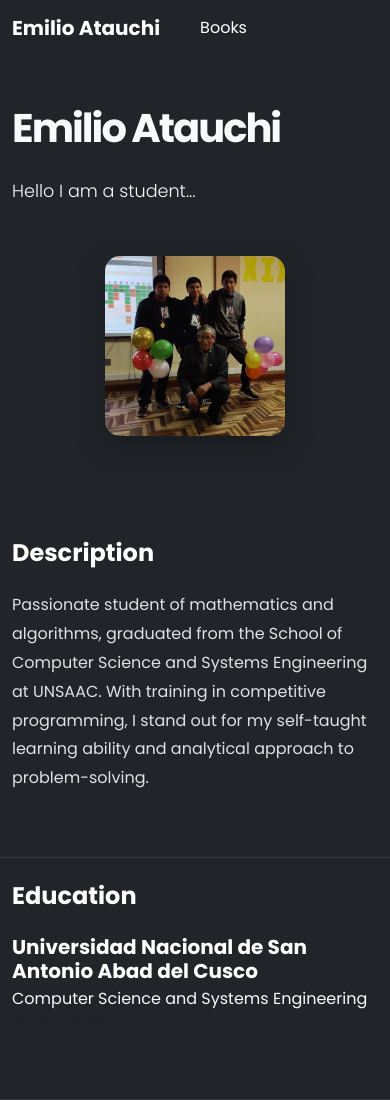
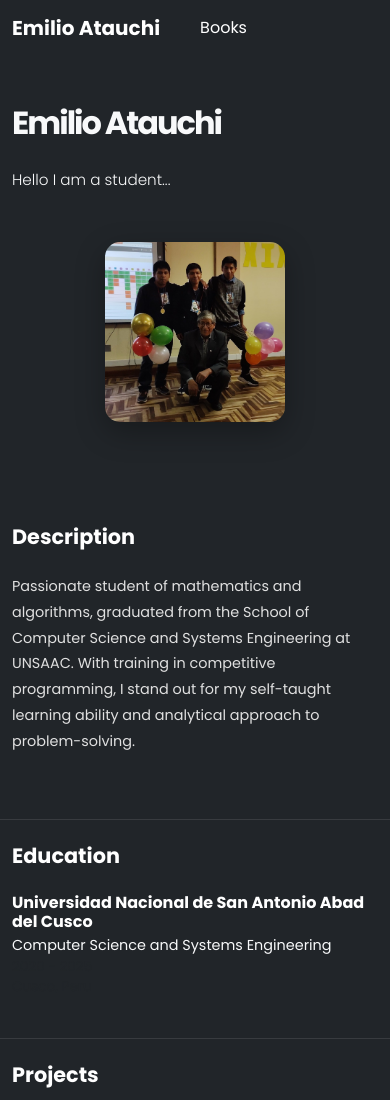
Before and after one commit to FiboNacci-codder/FiboNacci-codder.github.io, a plain HTML site: page index.html in a window 390 px wide. Shown: the top 1100 px of the page. Drawn offline with nearby package versions, Linux system fonts and the light colour scheme.

Commit message:
Update website layout

```diff
--- a/styles.css
+++ b/styles.css
@@ -1,26 +1,26 @@
-/* Import elegant font from Google Fonts */
+/* Importar fuente elegante de Google Fonts */
 @import url('https://fonts.googleapis.com/css2?family=Poppins:wght@300;400;700&display=swap');
 
 body {
   font-family: 'Poppins', sans-serif;
 }
 
-/* Large title in the hero section - REDUCED */
+/* Título grande en la sección hero - MÁS PEQUEÑO */
 .hero-title {
-  font-size: 3rem;
+  font-size: 2.5rem;        /* ANTES: 3rem, AHORA: 2.5rem (40px) */
   font-weight: 700;
   letter-spacing: -2px;
   margin-bottom: 1.5rem;
 }
 
-/* Simpler description - REDUCED */
+/* Descripción más sencilla - MÁS PEQUEÑA */
 .hero-description {
-  font-size: 1.1rem;
+  font-size: 1rem;          /* ANTES: 1.1rem, AHORA: 1rem (16px) */
   font-weight: 300;
   line-height: 1.8;
 }
 
-/* Container for the photo - SMALLER */
+/* Contenedor de la foto - MÁS PEQUEÑO */
 .photo-container-small {
   display: inline-block;
   position: relative;
@@ -31,7 +31,7 @@ body {
   box-shadow: 0 10px 30px rgba(0, 0, 0, 0.3);
 }
 
-/* Photo inside the container */
+/* Foto dentro del contenedor */
 .profile-photo {
   width: 100%;
   height: 100%;
@@ -39,12 +39,12 @@ body {
   transition: transform 0.3s ease;
 }
 
-/* Elegant hover effect */
+/* Efecto hover elegante */
 .photo-container-small:hover .profile-photo {
   transform: scale(1.05);
 }
 
-/* Adjustments for light mode */
+/* Ajustes para modo claro */
 body.bg-light .hero-title {
   color: #1a1a1a;
 }
@@ -53,7 +53,7 @@ body.bg-light .hero-description {
   color: #4a4a4a;
 }
 
-/* Content sections */
+/* Secciones de contenido */
 .content-section {
   border-bottom: 1px solid rgba(255, 255, 255, 0.1);
 }
@@ -62,9 +62,9 @@ body.bg-light .content-section {
   border-bottom: 1px solid rgba(0, 0, 0, 0.1);
 }
 
-/* Section titles */
+/* Títulos de sección - MÁS PEQUEÑOS */
 .section-title {
-  font-size: 1.8rem;
+  font-size: 1.5rem;        /* ANTES: 1.8rem, AHORA: 1.5rem (24px) */
   font-weight: 700;
   margin-bottom: 1.5rem;
   color: #ffffff;
@@ -74,9 +74,9 @@ body.bg-light .section-title {
   color: #1a1a1a;
 }
 
-/* Section text */
+/* Texto de sección - MÁS PEQUEÑO */
 .section-text {
-  font-size: 1.1rem;
+  font-size: 0.95rem;       /* ANTES: 1.1rem, AHORA: 0.95rem (15.2px) */
   line-height: 1.8;
   color: #e0e0e0;
 }
@@ -85,7 +85,7 @@ body.bg-light .section-text {
   color: #4a4a4a;
 }
 
-/* Education and project items */
+/* Items de educación y proyectos */
 .education-item,
 .project-item {
   margin-bottom: 1rem;
@@ -93,6 +93,7 @@ body.bg-light .section-text {
 
 .education-item h5,
 .project-item h5 {
+  font-size: 1rem;          /* NUEVO: 1rem (16px) */
   color: #ffffff;
 }
 
@@ -101,18 +102,23 @@ body.bg-light .project-item h5 {
   color: #1a1a1a;
 }
 
-/* Skills grid */
+.education-item p,
+.project-item p {
+  font-size: 0.9rem;        /* NUEVO: 0.9rem (14.4px) */
+}
+
+/* Grid de habilidades - MÁS PEQUEÑO */
 .skills-grid {
   display: grid;
   gap: 0.8rem;
 }
 
 .skill-item {
-  font-size: 1rem;
+  font-size: 0.9rem;        /* ANTES: 1rem, AHORA: 0.9rem (14.4px) */
   line-height: 1.6;
 }
 
-/* Custom lists */
+/* Listas personalizadas - MÁS PEQUEÑAS */
 .custom-list {
   list-style: none;
   padding-left: 0;
@@ -123,6 +129,7 @@ body.bg-light .project-item h5 {
   position: relative;
   margin-bottom: 0.8rem;
   line-height: 1.6;
+  font-size: 0.9rem;        /* NUEVO: 0.9rem (14.4px) */
 }
 
 .custom-list li:before {
@@ -137,14 +144,19 @@ body.bg-light .custom-list li:before {
   color: #0066cc;
 }
 
-/* Responsive - small screens */
+/* Textos muted más pequeños */
+.text-muted {
+  font-size: 0.85rem !important;  /* NUEVO: 0.85rem (13.6px) */
+}
+
+/* Responsive - pantallas pequeñas */
 @media (max-width: 992px) {
   .hero-title {
-    font-size: 2.5rem;
+    font-size: 2rem;        /* MÁS PEQUEÑO en móviles */
   }
 
   .hero-description {
-    font-size: 1.1rem;
+    font-size: 0.95rem;
   }
 
   .photo-container-small {
@@ -154,10 +166,10 @@ body.bg-light .custom-list li:before {
   }
 
   .section-title {
-    font-size: 1.5rem;
+    font-size: 1.3rem;      /* MÁS PEQUEÑO en móviles */
   }
 
   .section-text {
-    font-size: 1rem;
+    font-size: 0.9rem;
   }
 }
```
